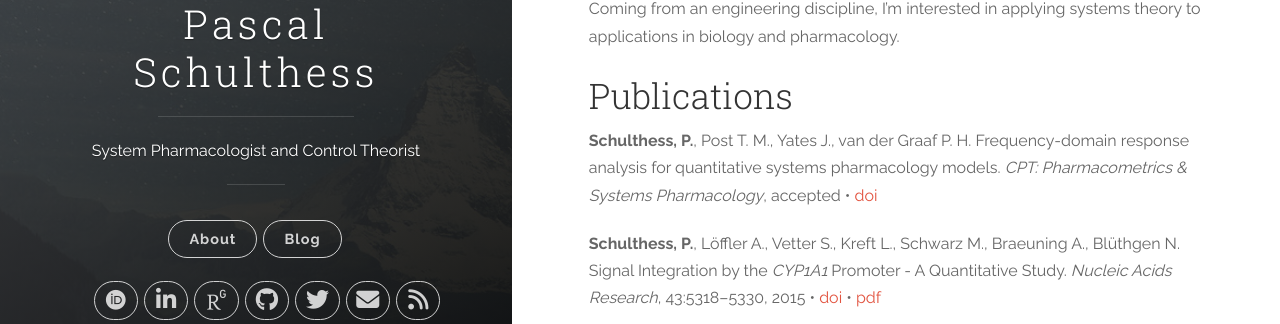
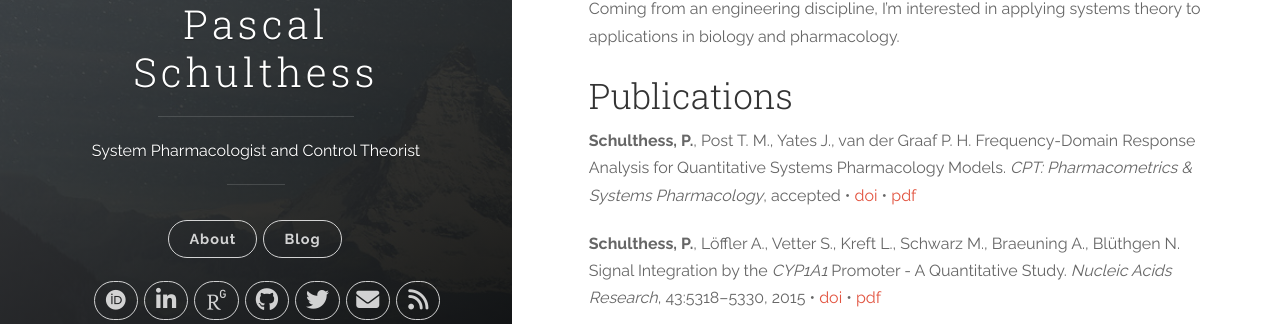
Before and after one commit to pascalschulthess/pascalschulthess.github.io, a Jekyll site: the page built from about.md, in a window 1280 px wide and 900 px high. Shown: the part 350-674 px from the top of the window. Built offline with Jekyll 4.4.1, drawn with Linux system fonts in a browser that asks for light colours; nearby versions of some CDN libraries; some web fonts are replaced.

Commit message:
added pdf

```diff
--- a/about.md
+++ b/about.md
@@ -12,7 +12,7 @@
 
 ## Publications
 
-**Schulthess, P.**, Post T. M., Yates J., van der Graaf P. H. Frequency-domain response analysis for quantitative systems pharmacology models. _CPT: Pharmacometrics & Systems Pharmacology_, accepted &#8226; [doi](https://doi.org/10.1002/psp4.12266)
+**Schulthess, P.**, Post T. M., Yates J., van der Graaf P. H. Frequency-Domain Response Analysis for Quantitative Systems Pharmacology Models. _CPT: Pharmacometrics & Systems Pharmacology_, accepted &#8226; [doi](https://doi.org/10.1002/psp4.12266) &#8226; [pdf]({{ site.baseurl }}data/papers/paper-schulthess-2017.pdf)
 
 **Schulthess, P.**, Löffler A., Vetter S., Kreft L., Schwarz M., Braeuning A., Blüthgen N. Signal Integration by the _CYP1A1_ Promoter - A Quantitative Study. _Nucleic Acids Research_, 43:5318–5330, 2015 &#8226; [doi](https://doi.org/10.1093/nar/gkv423) &#8226; [pdf]({{ site.baseurl }}data/papers/paper-schulthess-2015.pdf)
 
```
Also changed, not shown: 1 other file.
